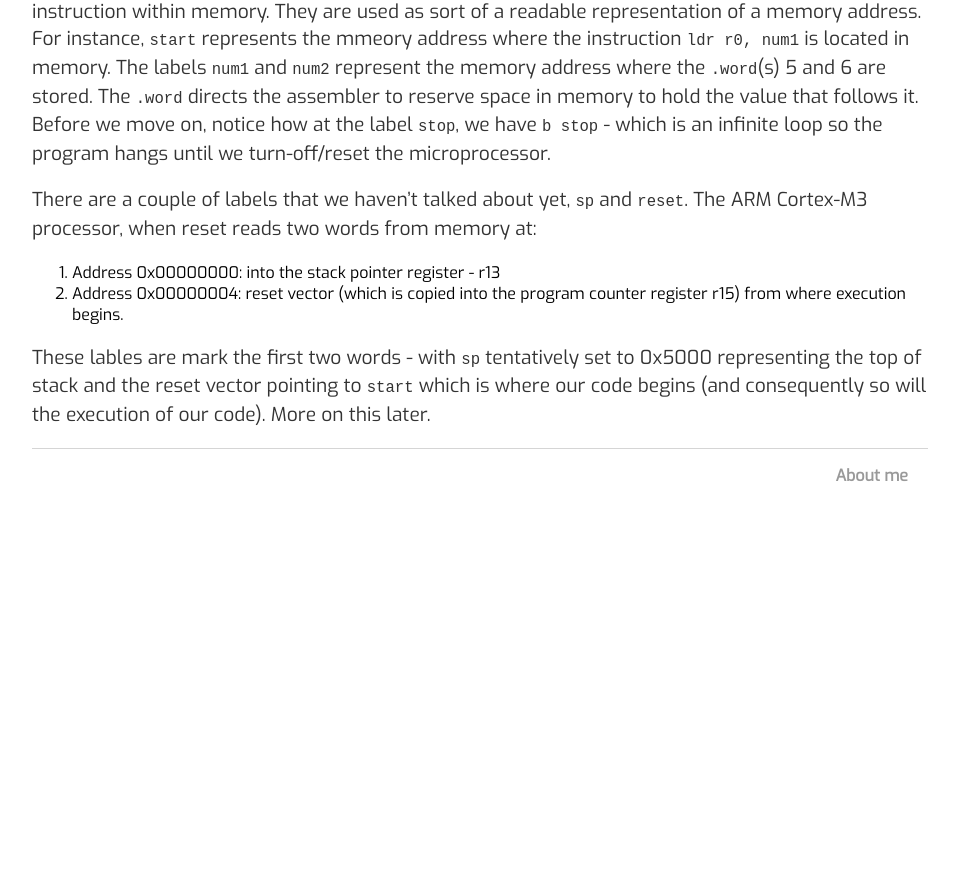
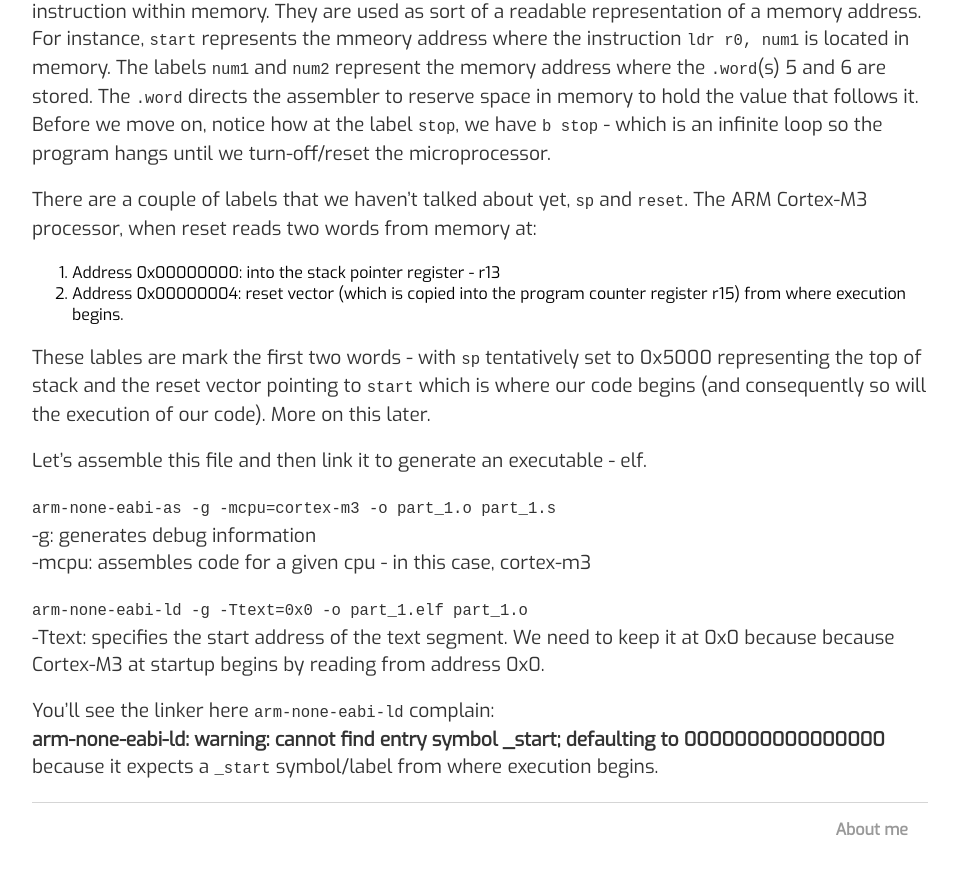
Before and after one commit to varun-venkatesh/varun-venkatesh.github.io, a Jekyll site: the page built from _posts/2020-09-28-bare-mtl-chapter2.md, in a window 1280 px wide and 900 px high, scrolled down 1487 px. Shown: the top 874 px of the window, without its empty margins (160-1117 px from the left). Built offline with Jekyll 4.4.1, drawn with Linux system fonts in a browser that asks for light colours; before the commit the page ends 2033 px from its top, so only the background shows below that.

Commit message:
Update 2020-09-28-bare-mtl-chapter2.md

````diff
--- a/_posts/2020-09-28-bare-mtl-chapter2.md
+++ b/_posts/2020-09-28-bare-mtl-chapter2.md
@@ -58,3 +58,16 @@
 2. Address 0x00000004: reset vector (which is copied into the program counter register r15) from where execution begins.
 
 These lables are mark the first two words - with ```sp``` tentatively set to 0x5000 representing the top of stack and the reset vector pointing to ```start``` which is where our code begins (and consequently so will the execution of our code). More on this later.
+
+Let's assemble this file and then link it to generate an executable - elf.
+
+```arm-none-eabi-as -g -mcpu=cortex-m3 -o part_1.o part_1.s```
+-g: generates debug information
+-mcpu: assembles code for a given cpu - in this case, cortex-m3
+
+```arm-none-eabi-ld -g -Ttext=0x0 -o part_1.elf part_1.o```
+-Ttext: specifies the start address of the text segment. We need to keep it at 0x0 because because Cortex-M3 at startup begins by reading from address 0x0.
+
+You'll see the linker here ```arm-none-eabi-ld``` complain:
+**arm-none-eabi-ld: warning: cannot find entry symbol _start; defaulting to 0000000000000000**
+because it expects a ```_start``` symbol/label from where execution begins.
````
